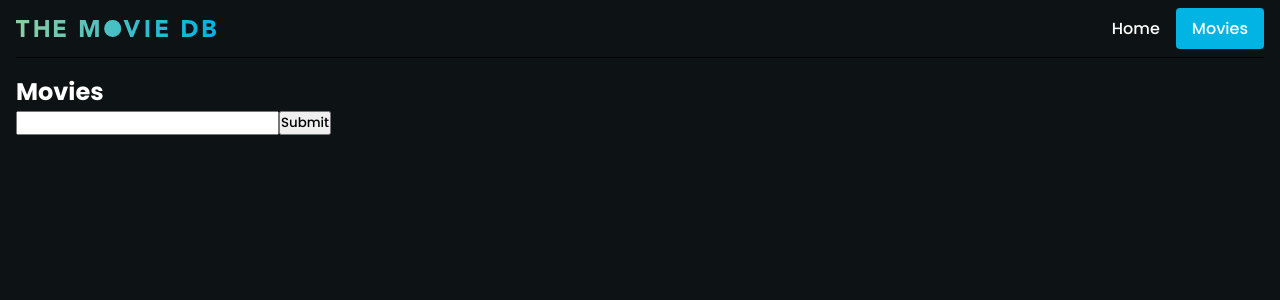
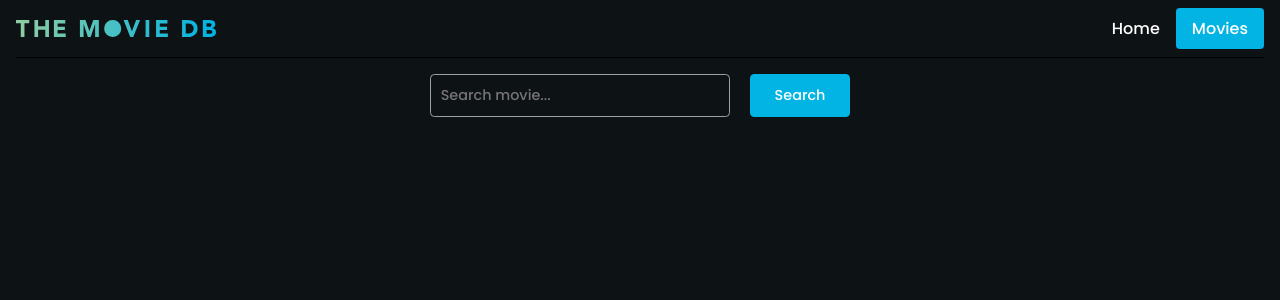
Before and after one commit to torn80beta/goit-react-hw-05-movies, a React (Create React App) app: page /goit-react-hw-05-movies/movies in a window 1280 px wide. Shown: the top 300 px of the page. Built offline with nearby package versions, Linux system fonts and the light colour scheme.

Commit message:
search input css

```diff
--- a/src/Pages/Movies/Movies.jsx
+++ b/src/Pages/Movies/Movies.jsx
@@ -1,8 +1,13 @@
 import { useSearchParams, useLocation } from 'react-router-dom';
-import { Formik, Form, Field } from 'formik';
+import { Formik, Form } from 'formik';
 import { useEffect, useState } from 'react';
 import { searchMovie } from 'api/api';
 import MoviesSection from 'components/MoviesSection/MoviesSection';
+import {
+  StyledMoviesMain,
+  StyledInputField,
+  StyledSearchButton,
+} from './Movies.styled';
 
 const Movies = () => {
   const [searchedMovies, setSearchedMovies] = useState([]);
@@ -35,8 +40,8 @@ const Movies = () => {
   }, [searchParams]);
 
   return (
-    <main>
-      <h2>Movies</h2>
+    <StyledMoviesMain>
+      {/* <h2>Search movies</h2> */}
       <Formik
         initialValues={{ query: '' }}
         onSubmit={(values, { setSubmitting }) => {
@@ -49,20 +54,21 @@ const Movies = () => {
       >
         {({ isSubmitting }) => (
           <Form>
-            <Field
+            <StyledInputField
               type="text"
               name="query"
+              placeholder="Search movie..."
               // value={searchedName}
               // onChange={e => updateQueryString(e.target.value)}
             />
-            <button type="submit" disabled={isSubmitting}>
-              Submit
-            </button>
+            <StyledSearchButton type="submit" disabled={isSubmitting}>
+              Search
+            </StyledSearchButton>
           </Form>
         )}
       </Formik>
       <MoviesSection movies={searchedMovies} location={location} />
-    </main>
+    </StyledMoviesMain>
   );
 };
 
--- /dev/null
+++ b/src/Pages/Movies/Movies.styled.jsx
@@ -0,0 +1,41 @@
+import styled from '@emotion/styled';
+import { Field } from 'formik';
+
+export const StyledMoviesMain = styled.main`
+  display: flex;
+  flex-direction: column;
+  align-items: center;
+  gap: 20px;
+`;
+
+export const StyledInputField = styled(Field)`
+  width: 300px;
+  padding: 0.7em;
+  margin-right: 20px;
+  font-size: 0.9em;
+  outline: none;
+  border-radius: 0.3em;
+  background-color: transparent;
+  border: 1px solid #a0a0a0;
+  color: #fff;
+
+  &:focus {
+    border-color: #fff;
+  }
+`;
+
+export const StyledSearchButton = styled.button`
+  font-size: 0.9em;
+  padding: 11px 25px;
+  border: none;
+  outline: none;
+  border-radius: 0.3em;
+  /* background-color: #ffb92a; */
+  color: inherit;
+  background-color: #01b4e4;
+  cursor: pointer;
+
+  &:hover {
+    background-color: #90cea1;
+  }
+`;
--- a/src/components/SharedLayout/SharedLayout.styled.jsx
+++ b/src/components/SharedLayout/SharedLayout.styled.jsx
@@ -31,11 +31,18 @@ export const Link = styled(NavLink)`
   &.active {
     color: white;
     background-color: #01b4e4;
+    &:hover {
+      background-color: #90cea1;
+      color: white;
+    }
+  }
+
+  &:hover {
+    color: #90cea1;
   }
 `;
 
 export const Logo = styled.img`
-  /* font-weight: 700; */
   width: 200px;
   margin: 0;
 `;
```
